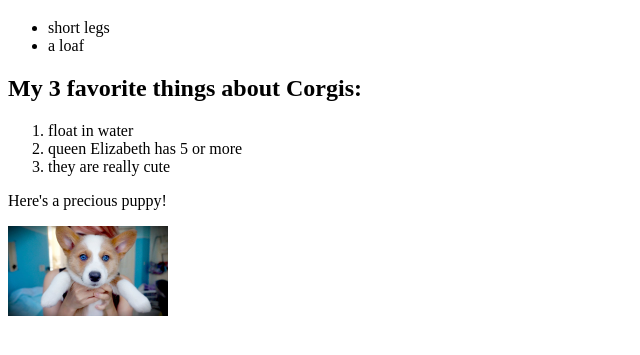
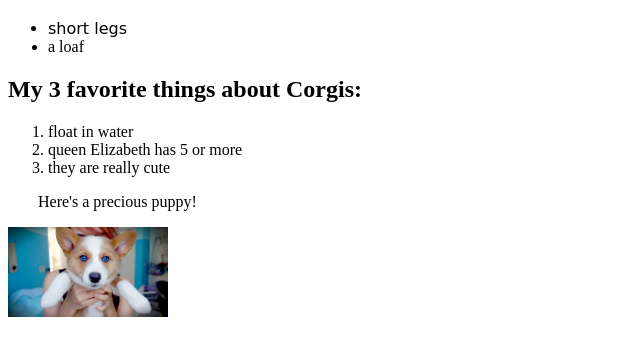
Before and after one commit to jkrueggs/assignment2, a plain HTML site: page index.html in a window 1280 px wide. Shown: the part 87-442 px from the top of the page, without its empty margins (0-640 px from the left). Drawn offline with Linux system fonts and the light colour scheme.

Commit message:
added boxes and padding

```diff
--- a/css/syles.css
+++ b/css/syles.css
@@ -0,0 +1,8 @@
+* {
+    box-sizing: border-box;
+}
+
+html {
+    font-family: helvetica;
+
+}
--- a/index.html
+++ b/index.html
@@ -18,7 +18,7 @@
     <h1>Corgis</h1>
     <p>
         <ul>
-            <li>short legs</li>
+            <li style="font-family: cursive">short legs</li>
             <li>a loaf</li>
         </ul>
 
@@ -31,7 +31,7 @@
 
     </ol>
 
-    <p>Here's a precious puppy!</p>
+    <p style="margin-left: 20px; padding-left: 10px;">Here's a precious puppy!</p>
 
     <a href="https://barkpost.com/our-favorite-barrels-of-fluff-10-fun-corgi-facts/"
        target="_blank">
```
